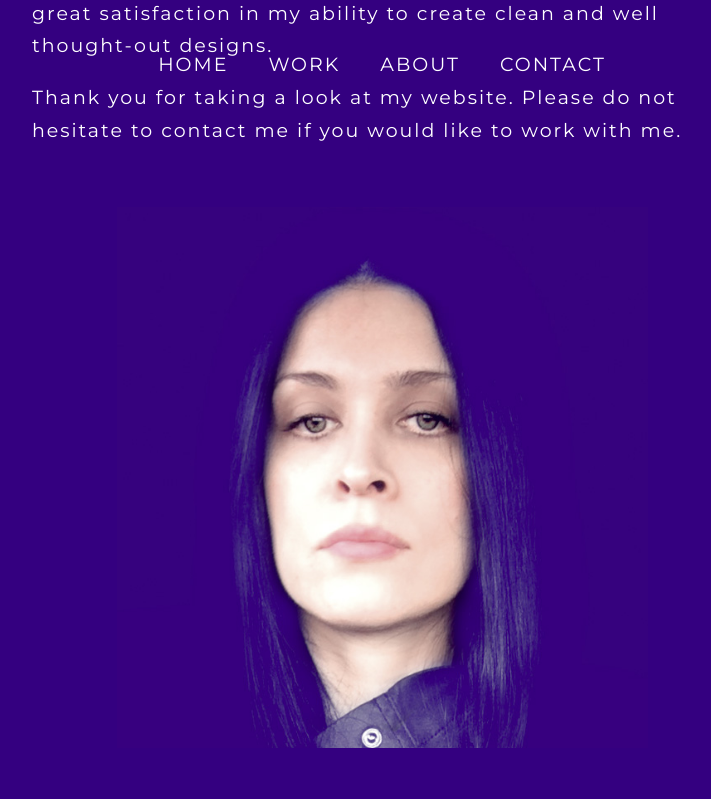
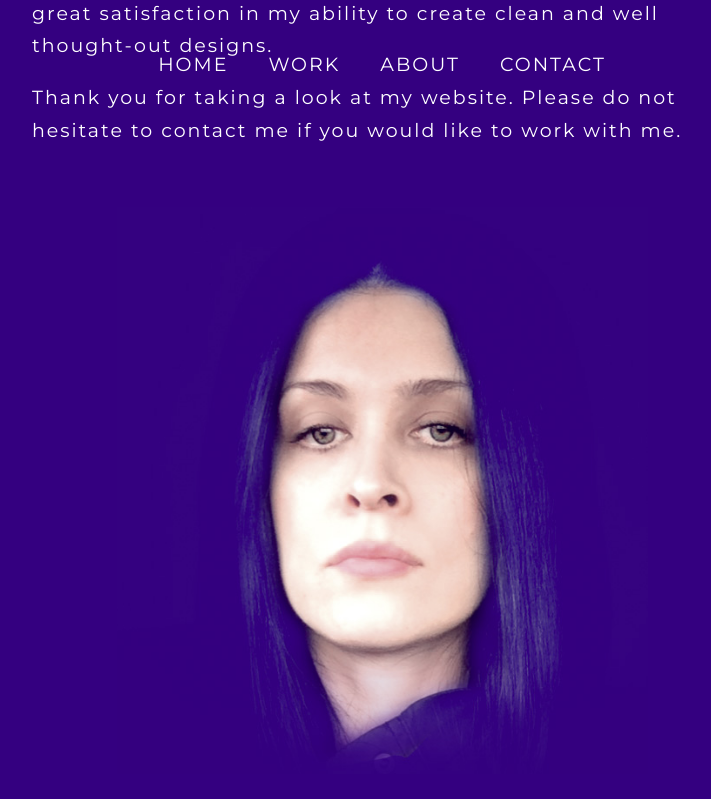
Before and after one commit to zeny11-11/jmorales, a Jekyll site: the page built from index.html, in a window 1280 px wide and 900 px high, scrolled down 3877 px. Shown: the top 799 px of the window, without its empty margins (258-969 px from the left). Built offline with Jekyll 4.4.1, drawn with Linux system fonts in a browser that asks for light colours; nearby versions of some CDN libraries; some web fonts are replaced; Markdown is read by kramdown in place of the engine named in the settings.

Commit message:
Update index.html

```diff
--- a/index.html
+++ b/index.html
@@ -286,7 +286,7 @@
 </div>
 
 <div class="about_div2">
-	<img src="http://www.jacqueline-morales.com/images/JM_Pic.jpg" class="me" />
+	<img src="http://www.jacqueline-morales.com/images/JM_Pic2.jpg" class="me" />
 </div>
 
 </section>
```
